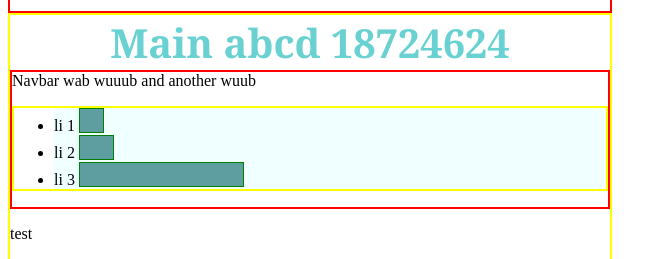
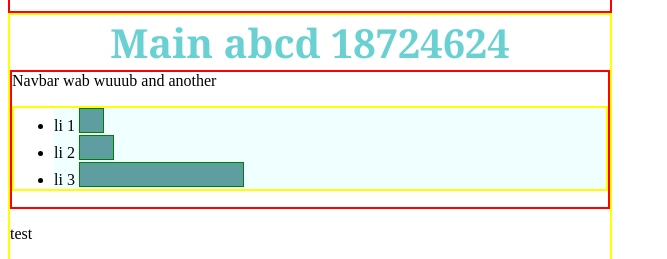
Before and after one commit to CodeDunkey/reactProjectFromScratch, a React app: page / in a window 1280 px wide. Shown: the part 199-458 px from the top of the page, without its empty margins (0-667 px from the left). Built offline with nearby package versions, Linux system fonts and the light colour scheme.

Commit message:
16.11.2023 13.42

```diff
--- a/src/PageJSX/Main.jsx
+++ b/src/PageJSX/Main.jsx
@@ -4,7 +4,7 @@ export default function Main (){
     return(
         <div className="mainWrapper">
             <h1 className="main">Main abcd 18724624</h1>
-            <nav className='navbar'>Navbar wab wuuub and another wuub
+            <nav className='navbar'>Navbar wab wuuub and another
                 <ul>
                    <li>li 1 <button className='button1'></button></li>
                    <li>li 2 <button className='button2'></button></li>
```
